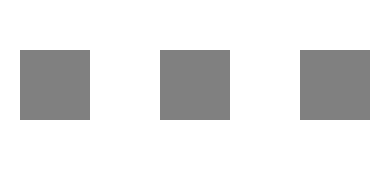
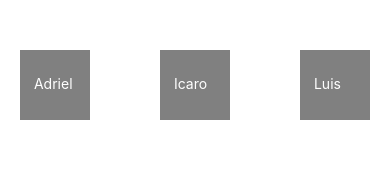
Before and after one commit to AdrielGS/hello-react, a React Native app in the folder fifita/: screen / in a window 390 px wide. Shown: the top 185 px of the page. Built offline with nearby package versions, Linux system fonts and the light colour scheme.

Commit message:
Adding names inside the boxes

```diff
--- a/fifita/src/boxes.js
+++ b/fifita/src/boxes.js
@@ -1,8 +1,14 @@
 import React from 'react';
-import { StyleSheet, View } from 'react-native';
+import { StyleSheet, View, Text } from 'react-native';
 
-const Boxes = ({winner}) => {
-  return <View style = {[styles.boxes, winner ? styles.winner: '' ]} />;
+const Boxes = ({winner, name}) => {
+  // return <View style = {[styles.boxes, winner ? styles.winner: '' ]} />;
+
+  return (
+    <View style = {[styles.boxes, winner ? styles.winner: '' ]} >
+      <Text style = {styles.name}> {name} </Text>
+    </View>
+  )
 
 }
 
@@ -15,7 +21,15 @@ const styles = StyleSheet.create({
 	},
 	winner: {
 		backgroundColor: '#01C30C'
-}
+  },
+  name: {
+    flex: 1,
+    padding: 10,
+    top: 15,
+    alignItems: 'center',
+    justifyContent: 'center',
+    color: 'white'
+  }
 
 });
 
--- a/fifita/src/button.js
+++ b/fifita/src/button.js
@@ -1,13 +1,13 @@
 import React from 'react';
 import { StyleSheet, View, TouchableOpacity, Text } from 'react-native';
 
-const Button = ({onPress, label, count}) => {
+const Button = ({onPress, label, subLabel}) => {
 
 	return (
     <View style = {styles.container}>
   	  <TouchableOpacity style = {styles.button} onPress = {onPress}>
   	    <Text style = {styles.label}> {label} </Text>
-  	    <Text style = {styles.label}> {count} </Text>
+  	    <Text style = {styles.label}> {subLabel} </Text>
   	  </TouchableOpacity>
   	</View>
   );
@@ -21,6 +21,7 @@ const styles = StyleSheet.create({
     alignItems: 'center',
     justifyContent: 'center',
     marginTop: 300,
+    flexDirection: 'row',
   },
   button: {
     backgroundColor: 'black',
--- a/fifita/src/index.js
+++ b/fifita/src/index.js
@@ -7,6 +7,7 @@ export default class Index extends React.Component {
   constructor(props) {
     super(props);
     this.state = {
+      names: ['Adriel', 'Icaro', 'Luis'],
       players: [false, false, false],
       count: 0
     };
@@ -27,13 +28,13 @@ export default class Index extends React.Component {
       <View>
         <View style = {styles.container}>
           {this.state.players.map((player, index) => {
-              return <Boxes key = {index} winner = {player}/>
+              return <Boxes key = {index} winner = {player} name = {this.state.names[index]}/>
           })}
         </View>
         <Button
           onPress = {this.shuffle}
           label = "LET'S PLAY !!"
-          count = {this.state.count}
+          subLabel = {this.state.count}
         />
       </View>
     );
```
